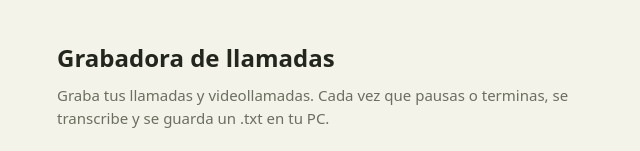
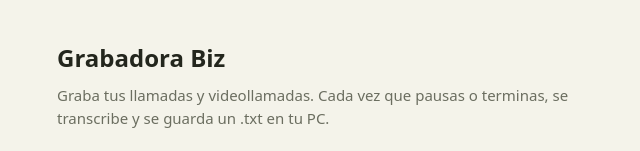
Before and after one commit to LuisaPorContar/grabadora-ia, a website: page public/index.html in a window 1280 px wide. Both pictures are taken after a click on the button "Abrir widget flotante". Shown: the top 151 px of the page, without its empty margins (319-959 px from the left). Drawn offline with Linux system fonts and the light colour scheme.

Commit message:
Renombrar la app web a Grabadora Biz
Co-Authored-By: Claude Opus 5.5 <noreply@anthropic.com>

```diff
--- a/public/app.js
+++ b/public/app.js
@@ -355,7 +355,7 @@ async function abrirFlotante() {
   link.rel = 'stylesheet';
   link.href = new URL('styles.css', location.href).href;
   pip.document.head.append(link);
-  pip.document.title = 'Grabadora';
+  pip.document.title = 'Grabadora Biz';
   pip.document.body.className = 'pip';
   pip.document.body.append(pill);
   pip.addEventListener('pagehide', () => $('pillHome').append(pill));
--- a/public/index.html
+++ b/public/index.html
@@ -3,12 +3,12 @@
 <head>
   <meta charset="utf-8">
   <meta name="viewport" content="width=device-width, initial-scale=1">
-  <title>Grabadora</title>
+  <title>Grabadora Biz</title>
   <link rel="stylesheet" href="styles.css">
 </head>
 <body>
   <main class="setup">
-    <h1>Grabadora de llamadas</h1>
+    <h1>Grabadora Biz</h1>
     <p class="lead">Graba tus llamadas y videollamadas. Cada vez que pausas o terminas, se transcribe y se guarda un .txt en tu PC.</p>
 
     <ol class="steps">
```
Also changed, not shown: README.md.
